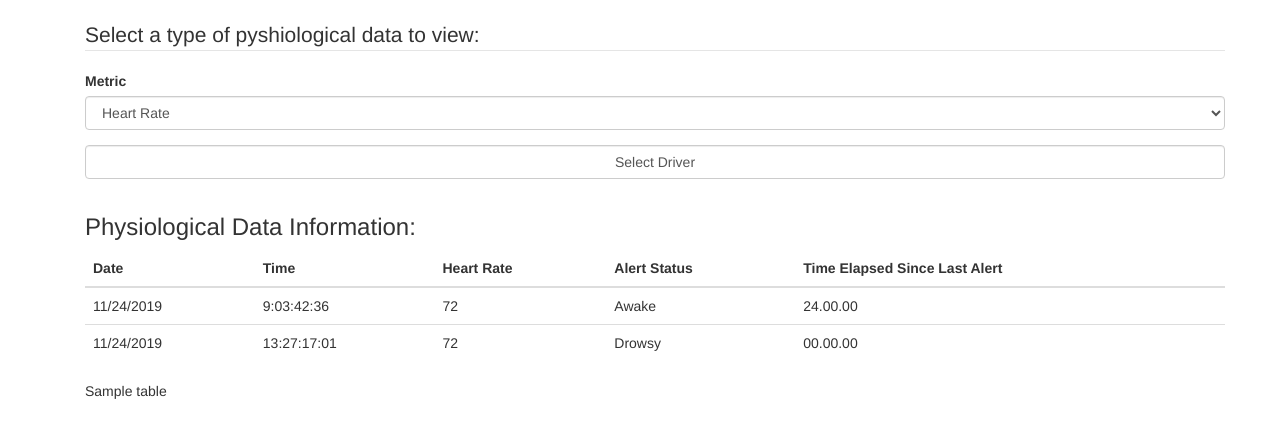
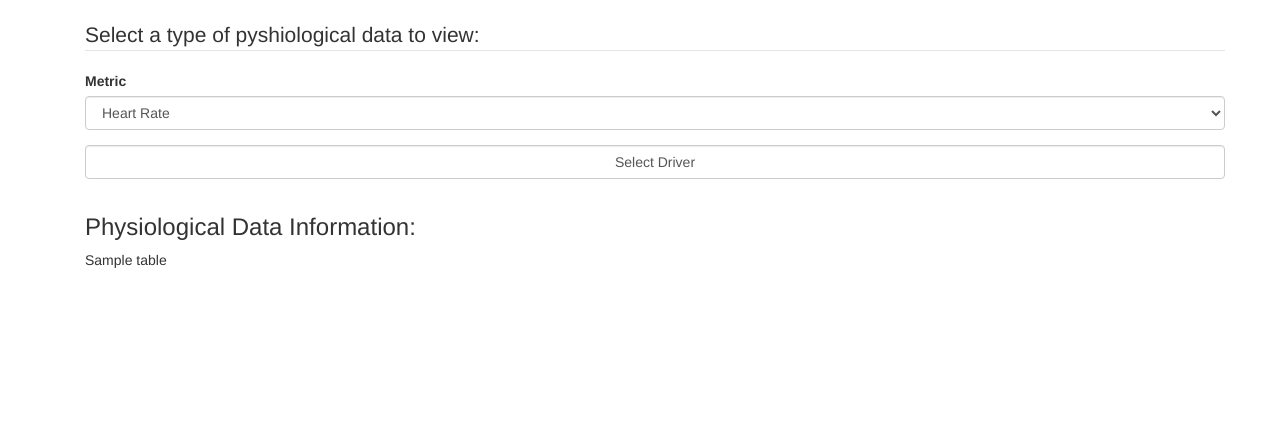
Before and after one commit to herbishere/CS361_DrowsinessWearable, a Flask app: template app/templates/phys_data.html in a window 1280 px wide. Shown: the part 52-490 px from the top of the page. Run offline with Flask 2, Linux system fonts and the light colour scheme; tables that the repository leaves empty hold one stand-in row (values such as "Sample post"); the template is opened without the code that fills it: values that come from a table or form of the project are taken from there, most other values are stand-ins (such as "Sample title", 1, 10 or a date in 2020); parts of the project's set-up code (start-up, migrations or seed data) failed here and were passed over; some libraries are stand-ins or nearby versions.

Commit message:
{{ }} to output physData tables

```diff
--- a/app/templates/phys_data.html
+++ b/app/templates/phys_data.html
@@ -17,36 +17,55 @@
     </form>
 
     <h3>Physiological Data Information:</h3>
+        {{ table }}
 
-    <table class="table">
-        <thead>
-            <tr>
-                <th>Date</th>
-                <th>Time</th>
-                <th>Heart Rate</th>
-                <th>Alert Status</th>
-                <th>Time Elapsed Since Last Alert</th>
-            </tr>
-        </thead>
-        <!-- VVVV REPLACE WITH CALLS TO FILL FROM DATABASE DATA -->
-        <tbody>
-            <tr>
-                <td>11/24/2019</td>
-                <td>9:03:42:36</td>
-                <td>72</td>
-                <td>Awake</td>
-                <td>24.00.00</td>
-            </tr>
-                <td>11/24/2019</td>
-                <td>13:27:17:01</td>
-                <td>72</td>
-                <td>Drowsy</td>
-                <td>00.00.00</td>
-            <tr>
-            </tr>
-        </tbody>
-    </table>
+<!--    <table class="table">-->
+<!--        <thead>-->
+<!--            <tr>-->
+<!--                <th>Date</th>-->
+<!--                <th>Time</th>-->
+<!--                <th>Heart Rate</th>-->
+<!--                <th>Alert Status</th>-->
+<!--                <th>Overall Drowsiness Score</th>-->
+<!--                <th>Time Elapsed Since Last Alert</th>-->
+<!--            </tr>-->
+<!--        </thead>-->
+<!--        &lt;!&ndash; VVVV REPLACE WITH CALLS TO FILL FROM DATABASE DATA &ndash;&gt;-->
+<!--        <tbody>-->
+<!--&lt;!&ndash;        d = PhysData(date='11-24-2019', time='12:05:05', heartrate=70, overalldrowsiness=0.3, alertstatus='Awake', timeelapsed='47:35:24')&ndash;&gt;-->
+<!--            {% for data in physData %}-->
+<!--            <tr>-->
+<!--&lt;!&ndash;                <td>11/24/2019</td>&ndash;&gt;-->
+<!--&lt;!&ndash;                <td>9:03:42:36</td>&ndash;&gt;-->
+<!--&lt;!&ndash;                <td>72</td>&ndash;&gt;-->
+<!--&lt;!&ndash;                <td>Awake</td>&ndash;&gt;-->
+<!--&lt;!&ndash;                <td>24.00.00</td>&ndash;&gt;-->
+<!--&lt;!&ndash;            </tr>&ndash;&gt;-->
+<!--                <td>{{data.date}}</td>-->
+<!--                <td>{{data.time}}</td>-->
+<!--                <td>{{data.heartrate}}</td>-->
+<!--                <td>{{data.alertstatus}}</td>-->
+<!--                <td>{{data.overalldrowsiness}}</td>-->
+<!--                <td>{{data.timeelapsed}}</td>-->
 
-    {{ table }}
+<!--            </tr>-->
+<!--            {% endfor %}-->
+<!--&lt;!&ndash;            <tr>&ndash;&gt;-->
+<!--&lt;!&ndash;                <td>11/24/2019</td>&ndash;&gt;-->
+<!--&lt;!&ndash;                <td>9:03:42:36</td>&ndash;&gt;-->
+<!--&lt;!&ndash;                <td>72</td>&ndash;&gt;-->
+<!--&lt;!&ndash;                <td>Awake</td>&ndash;&gt;-->
+<!--&lt;!&ndash;                <td>24.00.00</td>&ndash;&gt;-->
+<!--&lt;!&ndash;            </tr>&ndash;&gt;-->
+<!--&lt;!&ndash;                <td>11/24/2019</td>&ndash;&gt;-->
+<!--&lt;!&ndash;                <td>13:27:17:01</td>&ndash;&gt;-->
+<!--&lt;!&ndash;                <td>72</td>&ndash;&gt;-->
+<!--&lt;!&ndash;                <td>Drowsy</td>&ndash;&gt;-->
+<!--&lt;!&ndash;                <td>00.00.00</td>&ndash;&gt;-->
+
+<!--        </tbody>-->
+<!--    </table>-->
+
+
 </div>
 {% endblock %}
```
